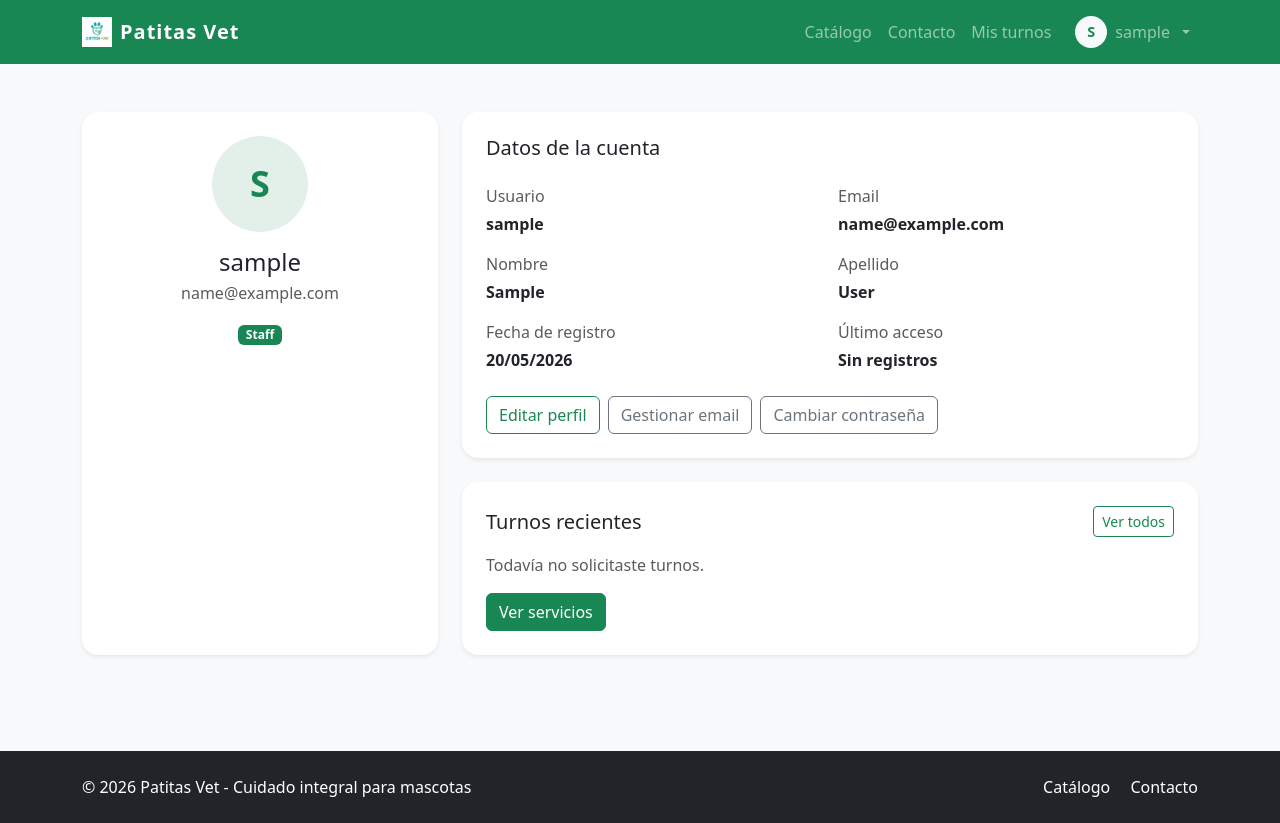
After one commit to julitaiter/Patitas-Vet, a Django app: page /mi-perfil/ in a window 1280 px wide. The commit adds this page. Run offline with Django 5.2, Linux system fonts and the light colour scheme; the visitor is signed in with stand-in values (Sample User, id 1); data that the repository does not hold is empty.

Commit message:
Agregar funcionalidades de gestión de perfil de usuario: se implementan formularios para editar perfil y gestionar email, se crean vistas y plantillas correspondientes, y se añaden estilos para mejorar la interfaz de usuario.

```diff
--- a/app/urls.py
+++ b/app/urls.py
@@ -11,4 +11,6 @@ urlpatterns = [
     path("catalogo/<str:model>/<int:pk>/eliminar/", views.eliminar_item, name="eliminar_item"),
     path("turnos/servicio/<int:servicio_pk>/nuevo/", views.solicitar_turno, name="solicitar_turno"),
     path("turnos/mis-turnos/", views.mis_turnos, name="mis_turnos"),
+    path("mi-perfil/", views.mi_perfil, name="mi_perfil"),
+    path("mi-perfil/editar/", views.editar_perfil, name="editar_perfil"),
 ]
--- a/app/views.py
+++ b/app/views.py
@@ -4,7 +4,7 @@ from django.contrib.auth.decorators import login_required
 from django.db.models import Q
 from django.shortcuts import get_object_or_404, redirect, render
 
-from .forms import ProductoForm, ServicioForm, TurnoForm
+from .forms import PerfilForm, ProductoForm, ServicioForm, TurnoForm
 from .models import Categoria, Producto, Servicio, Turno
 
 
@@ -196,3 +196,34 @@ def mis_turnos(request):
     return render(request, "turnos/mis_turnos.html", {
         "turnos": turnos,
     })
+
+
+@login_required
+def mi_perfil(request):
+    turnos_recientes = (
+        Turno.objects
+        .select_related("servicio")
+        .filter(usuario=request.user)
+        .order_by("-fecha", "-hora")[:3]
+    )
+
+    return render(request, "account/mi_perfil.html", {
+        "turnos_recientes": turnos_recientes,
+    })
+
+
+@login_required
+def editar_perfil(request):
+    if request.method == "POST":
+        form = PerfilForm(request.POST, instance=request.user)
+
+        if form.is_valid():
+            form.save()
+            messages.success(request, "Perfil actualizado correctamente.")
+            return redirect("mi_perfil")
+    else:
+        form = PerfilForm(instance=request.user)
+
+    return render(request, "account/editar_perfil.html", {
+        "form": form,
+    })
--- a/static/css/styles.css
+++ b/static/css/styles.css
@@ -123,6 +123,27 @@ footer a:hover {
   font-size: 2rem;
 }
 
+/* line 14, ../../Users/Usuario/OneDrive/Documentos/Patitas-Vet/static/scss/_auth.scss */
+.profile-avatar {
+  width: 96px;
+  height: 96px;
+  border-radius: 50%;
+  background-color: rgba(25, 135, 84, 0.12);
+  color: #198754;
+  display: flex;
+  align-items: center;
+  justify-content: center;
+  font-size: 2.25rem;
+  font-weight: 700;
+}
+
+/* line 28, ../../Users/Usuario/OneDrive/Documentos/Patitas-Vet/static/scss/_auth.scss */
+.account-email-list .list-group-item {
+  border-radius: 0.75rem;
+  margin-bottom: 0.5rem;
+  border: 1px solid #dee2e6;
+}
+
 /* line 1, ../../Users/Usuario/OneDrive/Documentos/Patitas-Vet/static/scss/_catalogo.scss */
 .catalogo-section {
   margin-bottom: 3rem;
--- a/static/scss/_auth.scss
+++ b/static/scss/_auth.scss
@@ -10,3 +10,24 @@
     justify-content: center;
     font-size: 2rem;
 }
+
+.profile-avatar {
+    width: 96px;
+    height: 96px;
+    border-radius: 50%;
+    background-color: rgba($color-principal, 0.12);
+    color: $color-principal;
+    display: flex;
+    align-items: center;
+    justify-content: center;
+    font-size: 2.25rem;
+    font-weight: 700;
+}
+
+.account-email-list {
+    .list-group-item {
+        border-radius: 0.75rem;
+        margin-bottom: 0.5rem;
+        border: 1px solid #dee2e6;
+    }
+}
--- /dev/null
+++ b/templates/account/mi_perfil.html
@@ -0,0 +1,179 @@
+{% extends "base.html" %}
+
+{% block title %}Mi perfil | Patitas Vet{% endblock %}
+
+{% block content %}
+
+<section class="container my-5">
+    <div class="row g-4">
+        <div class="col-lg-4">
+            <div class="card shadow-sm border-0 h-100">
+                <div class="card-body text-center p-4">
+                    <div class="profile-avatar mx-auto mb-3">
+                        {{ user.username|first|upper }}
+                    </div>
+
+                    <h1 class="h4 mb-1">
+                        {{ user.username }}
+                    </h1>
+
+                    {% if user.email %}
+                    <p class="text-muted mb-3">
+                        {{ user.email }}
+                    </p>
+                    {% else %}
+                    <p class="text-muted mb-3">
+                        Sin email cargado
+                    </p>
+                    {% endif %}
+
+                    {% if user.is_staff %}
+                    <span class="badge bg-success">
+                        Staff
+                    </span>
+                    {% else %}
+                    <span class="badge bg-secondary">
+                        Cliente
+                    </span>
+                    {% endif %}
+                </div>
+            </div>
+        </div>
+
+        <div class="col-lg-8">
+            <div class="card shadow-sm border-0 mb-4">
+                <div class="card-body p-4">
+                    <h2 class="h5 mb-4">
+                        Datos de la cuenta
+                    </h2>
+
+                    <div class="row g-3">
+                        <div class="col-md-6">
+                            <p class="text-muted mb-1">Usuario</p>
+                            <p class="fw-semibold mb-0">{{ user.username }}</p>
+                        </div>
+
+                        <div class="col-md-6">
+                            <p class="text-muted mb-1">Email</p>
+                            <p class="fw-semibold mb-0">
+                                {% if user.email %}
+                                {{ user.email }}
+                                {% else %}
+                                No informado
+                                {% endif %}
+                            </p>
+                        </div>
+
+                        <div class="col-md-6">
+                            <p class="text-muted mb-1">Nombre</p>
+                            <p class="fw-semibold mb-0">
+                                {% if user.first_name %}
+                                {{ user.first_name }}
+                                {% else %}
+                                No informado
+                                {% endif %}
+                            </p>
+                        </div>
+
+                        <div class="col-md-6">
+                            <p class="text-muted mb-1">Apellido</p>
+                            <p class="fw-semibold mb-0">
+                                {% if user.last_name %}
+                                {{ user.last_name }}
+                                {% else %}
+                                No informado
+                                {% endif %}
+                            </p>
+                        </div>
+
+                        <div class="col-md-6">
+                            <p class="text-muted mb-1">Fecha de registro</p>
+                            <p class="fw-semibold mb-0">
+                                {{ user.date_joined|date:"d/m/Y" }}
+                            </p>
+                        </div>
+
+                        <div class="col-md-6">
+                            <p class="text-muted mb-1">Último acceso</p>
+                            <p class="fw-semibold mb-0">
+                                {% if user.last_login %}
+                                {{ user.last_login|date:"d/m/Y H:i" }}
+                                {% else %}
+                                Sin registros
+                                {% endif %}
+                            </p>
+                        </div>
+                    </div>
+
+                    <div class="d-flex flex-wrap gap-2 mt-4">
+                        <a href="{% url 'editar_perfil' %}" class="btn btn-outline-success">
+                            Editar perfil
+                        </a>
+
+                        <a href="{% url 'account_email' %}" class="btn btn-outline-secondary">
+                            Gestionar email
+                        </a>
+
+                        <a href="{% url 'account_change_password' %}" class="btn btn-outline-secondary">
+                            Cambiar contraseña
+                        </a>
+                    </div>
+                </div>
+            </div>
+
+            <div class="card shadow-sm border-0">
+                <div class="card-body p-4">
+                    <div class="d-flex justify-content-between align-items-center gap-3 mb-3">
+                        <h2 class="h5 mb-0">
+                            Turnos recientes
+                        </h2>
+
+                        <a href="{% url 'mis_turnos' %}" class="btn btn-sm btn-outline-success">
+                            Ver todos
+                        </a>
+                    </div>
+
+                    {% if turnos_recientes %}
+                    <div class="list-group list-group-flush">
+                        {% for turno in turnos_recientes %}
+                        <div class="list-group-item px-0">
+                            <div class="d-flex justify-content-between align-items-start gap-3">
+                                <div>
+                                    <p class="fw-semibold mb-1">
+                                        {{ turno.servicio.nombre }}
+                                    </p>
+
+                                    <p class="text-muted small mb-0">
+                                        {{ turno.fecha|date:"d/m/Y" }} - {{ turno.hora|time:"H:i" }}
+                                    </p>
+
+                                    {% if turno.mascota %}
+                                    <p class="text-muted small mb-0">
+                                        Mascota: {{ turno.mascota }}
+                                    </p>
+                                    {% endif %}
+                                </div>
+
+                                <span class="badge bg-secondary">
+                                    {{ turno.get_estado_display }}
+                                </span>
+                            </div>
+                        </div>
+                        {% endfor %}
+                    </div>
+                    {% else %}
+                    <p class="text-muted mb-3">
+                        Todavía no solicitaste turnos.
+                    </p>
+
+                    <a href="{% url 'listar_catalogo' %}" class="btn btn-success">
+                        Ver servicios
+                    </a>
+                    {% endif %}
+                </div>
+            </div>
+        </div>
+    </div>
+</section>
+
+{% endblock %}
--- a/templates/navbar.html
+++ b/templates/navbar.html
@@ -56,11 +56,9 @@
                             </a>
                         </li>
 
-                        <li>
-                            <a class="dropdown-item" href="#">
-                                Mi perfil
-                            </a>
-                        </li>
+                        <a class="dropdown-item" href="{% url 'mi_perfil' %}">
+                            Mi perfil
+                        </a>
 
                         {% if user.is_staff %}
                         <li>
```
Also changed, not shown: app/forms.py (+22 -0 lines), templates/account/editar_perfil.html (added, +78 -0 lines), templates/account/email.html (added, +125 -0 lines), templates/account/password_change.html (added, +77 -0 lines), 1 other file.
